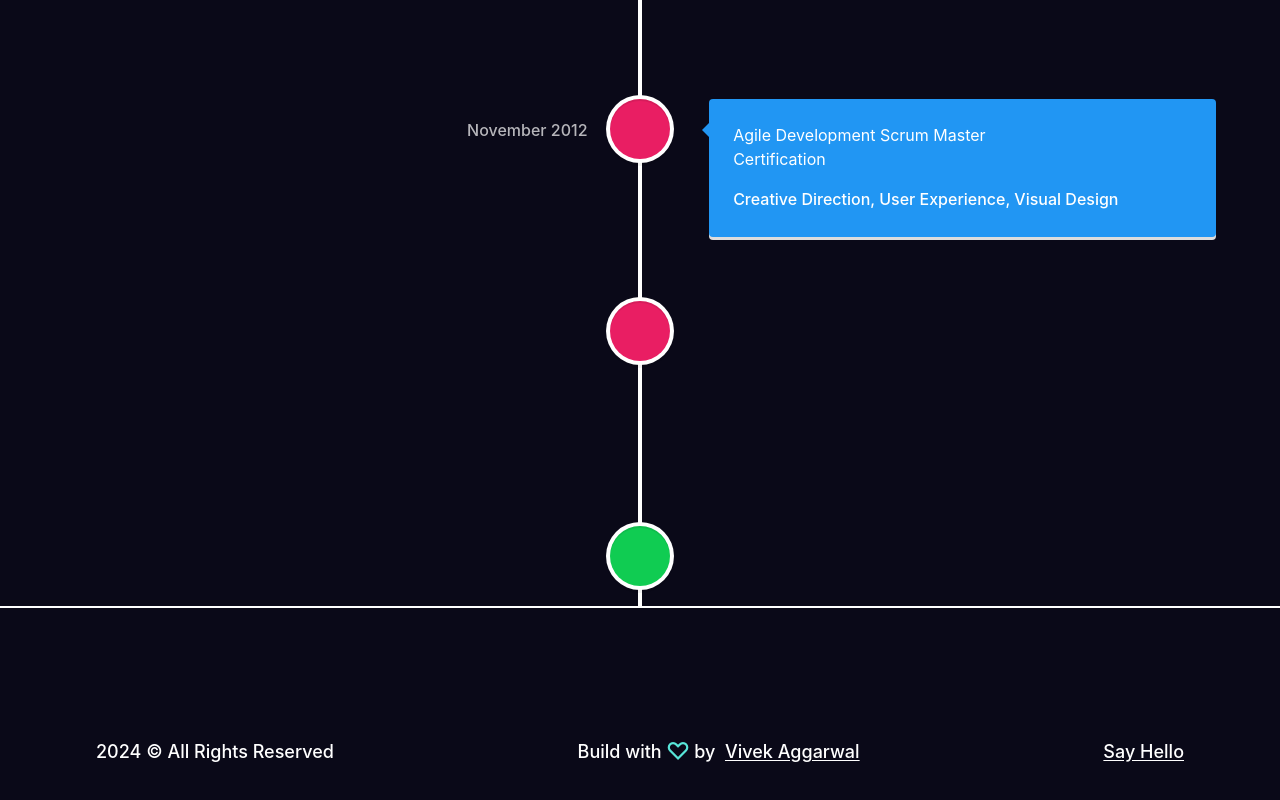
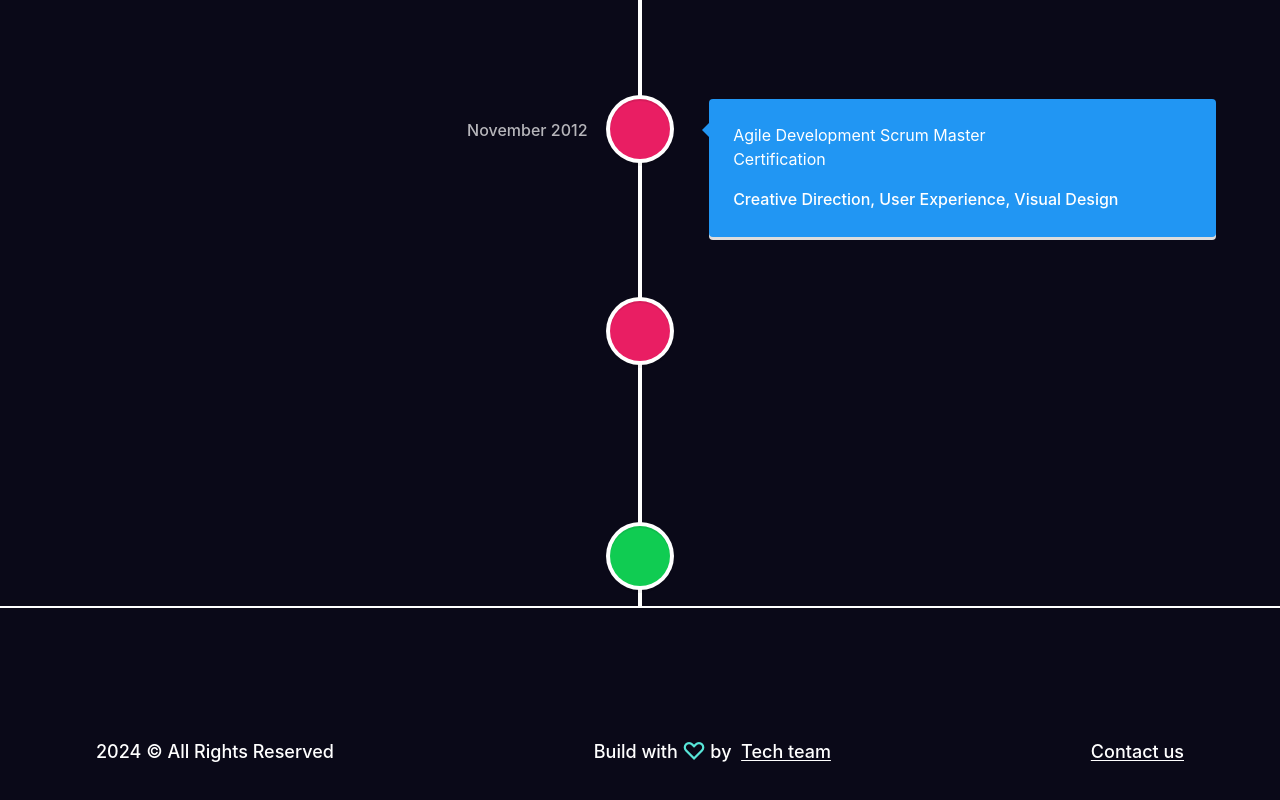
Before and after one commit to shrey7ansh07/winter-of-code, a React (Vite) app: page / in a window 1280 px wide. Shown: the part 2640-3440 px from the top of the page. Built offline with nearby package versions, Linux system fonts and the light colour scheme.

Commit message:
footer e1

```diff
--- a/src/Components/Footer/Footer.jsx
+++ b/src/Components/Footer/Footer.jsx
@@ -12,10 +12,10 @@ const Footer = () => {
             <span>{new Date().getFullYear()} &copy; All Rights Reserved</span>
             <div className='flex items-center lg:py-2'>
             Build with <span className='text-primaryDark text-2xl px-1'>&#9825; </span> by &nbsp;
-            <Link href="/" className=' underline underline-offset-2'>Vivek Aggarwal</Link>
+            <Link href="/" className=' underline underline-offset-2'>Tech team</Link>
             </div>
 
-            <Link href="/" className=' underline underline-offset-2'>Say Hello</Link>
+            <Link href="/" className=' underline underline-offset-2'>Contact us</Link>
         </Layout>
     </footer>
   )
```
